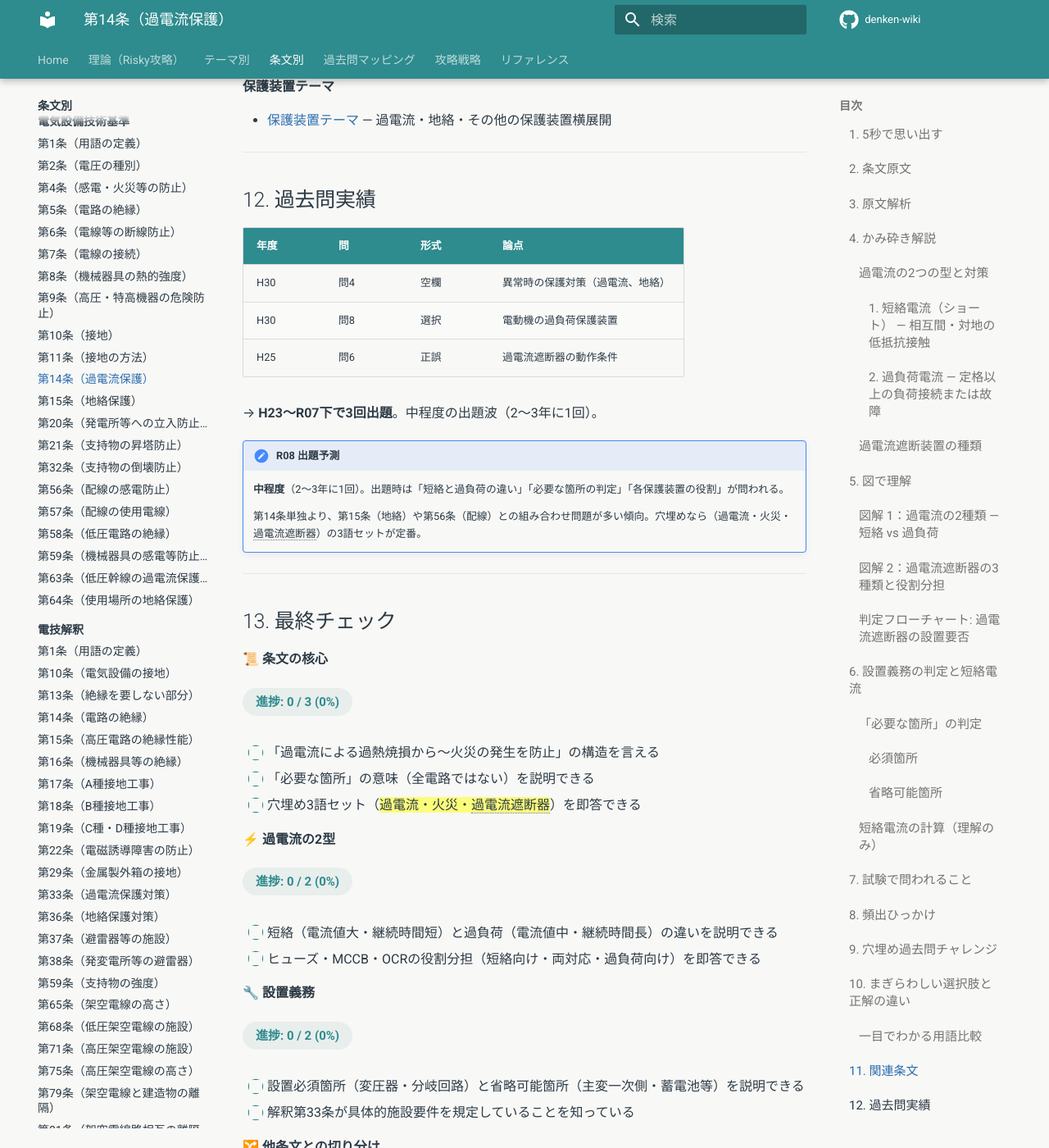
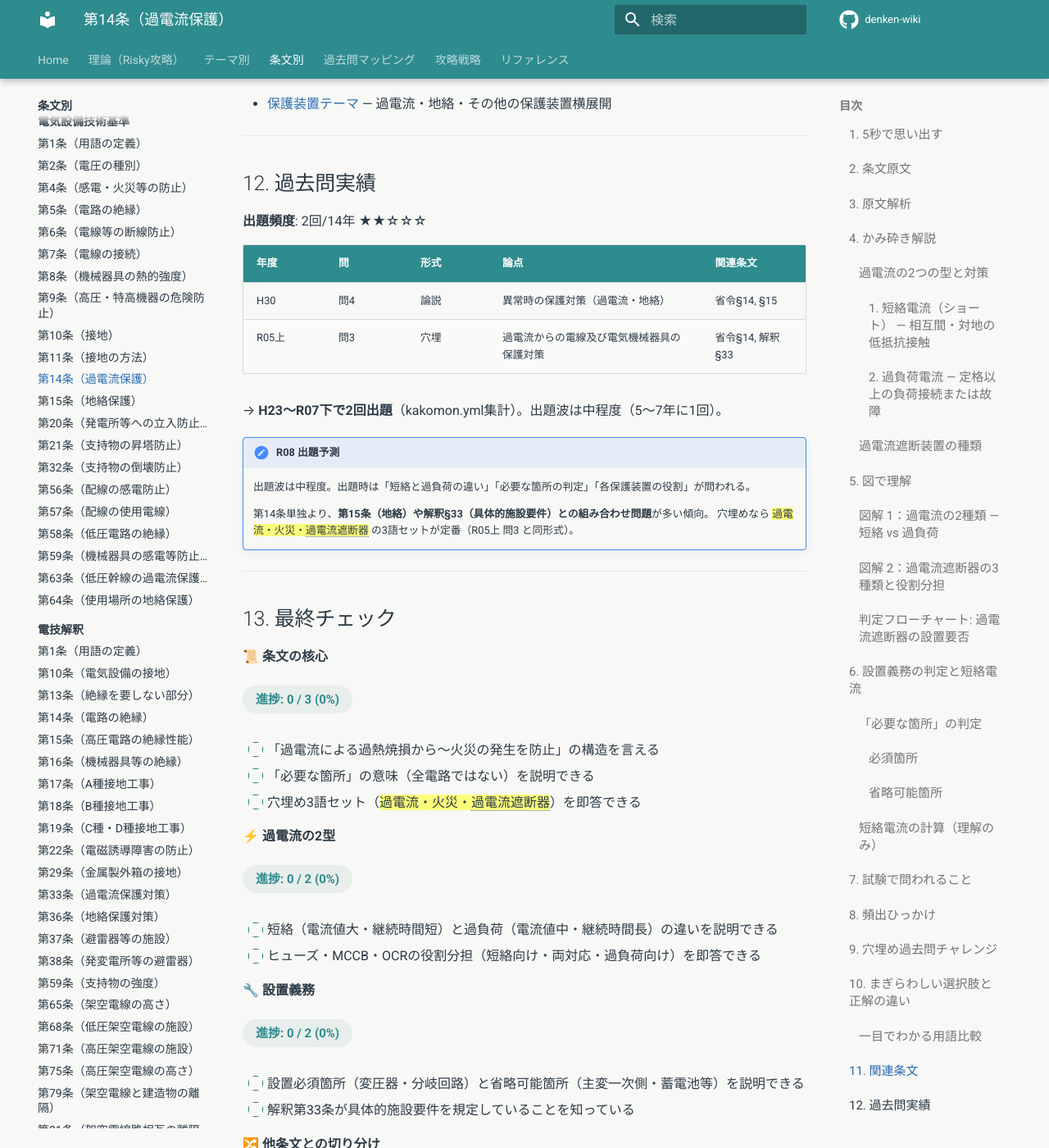
Before and after one commit to kfurufuru/denken-wiki, an MkDocs documentation site: the page built from docs/articles/kijun/14.md, in a window 1280 px wide and 1400 px high, scrolled down 9021 px. Shown: the whole window at 82% size. Built offline with MkDocs 1.6.1 and Material for MkDocs 9.7.7, drawn with Linux system fonts in a browser that asks for light colours; comment, search, counter and statistics services are not loaded; some of the changed text lies outside the part shown.

Commit message:
fix(kijun-11): 出題頻度の矛盾を解消・再発防止スクリプト追加
[原因]
- _data/kakomon.yml では省令§11への登録が0件、接地関連の問題は全て解釈§17に登録
- 本文手書き「5回/14年 ★★★★☆」と inject_frequency_meta.py の自動値「過去14年で出題なし」が矛盾
- handoffが解釈§17の出題実績を省令§11と混同

[修正]
- 11.md: 本文の手書き出題頻度行を削除、過去問テーブルを「解釈§17として登録」と明記
- [要確認]タグを実データ確認後の正値に置換（解釈第17条）
- 試験対策メタの直近出題欄に解釈§17へのリダイレクト誘導
- audit_frequency.py: 自動注入メタのみのページで🔥が★と誤認される偽陽性NGを修正

[再発防止]
- scripts/check_frequency_consistency.py を新規追加
- メタ自動値と手書き値の矛盾を全条文ファイルで検出（kijun/kaishaku/jigyoho/other）
- 検出結果: 全89ファイル中29件の矛盾あり → 並列処理で別途対応

```diff
--- a/docs/articles/kijun/14.md
+++ b/docs/articles/kijun/14.md
@@ -3,11 +3,11 @@
 !!! abstract "📊 試験対策メタ"
     - **出題頻度**: 🔥🔥（過去14年で 2 回出題）
     - **重要度**: B（重要）
-    - **直近出題**:
+    - **直近出題**: R05上 問3（穴埋）
 
-**出題頻度**: 3回/14年 ★★★☆☆
+**出題頻度**: 2回/14年 ★★☆☆☆
 
-> 過電流（短絡＋過負荷）から電線・機器を守り、過熱焼損による火災を防ぐ保護義務。==必要な箇所== に ==過電流遮断器== を施設しなければならない。「すべての電路に必須」は誤りで、危険のない箇所や上位保護がある箇所は省略可という構造を理解する。
+> 過電流（短絡＋過負荷）から電線・機器を守り、過熱焼損による火災を防ぐ保護義務。==必要な箇所== に ==過電流遮断器== を施設しなければならない。「すべての電路に必須」は誤りで、危険のない箇所や上位保護がある箇所は省略可という構造を理解する。穴埋めは ==過電流・火災・過電流遮断器== の3語セットが定番。
 
 | 項目 | 内容 |
 |------|------|
@@ -15,7 +15,6 @@
 | 規定内容 | 必要な箇所への過電流遮断器の施設義務 |
 | 性格 | 保護設計の原則規定（具体的施設要件は解釈に委任） |
 | 委任先 | 解釈第33条（過電流遮断器の施設） |
-| 試験重要度 | 穴埋め定番（==過電流・火災・過電流遮断器==の3語セット） |
 
 ---
 
@@ -369,18 +368,20 @@ $$I_{sc} = \frac{V}{Z_{total}}$$
 
 ## 12. 過去問実績
 
-| 年度 | 問 | 形式 | 論点 |
-|------|-----|------|------|
-| H30 | 問4 | 空欄 | 異常時の保護対策（過電流、地絡） |
-| H30 | 問8 | 選択 | 電動機の過負荷保護装置 |
-| H25 | 問6 | 正誤 | 過電流遮断器の動作条件 |
+**出題頻度**: 2回/14年 ★★☆☆☆
 
-→ **H23〜R07下で3回出題**。中程度の出題波（2〜3年に1回）。
+| 年度 | 問 | 形式 | 論点 | 関連条文 |
+|------|-----|------|------|----------|
+| H30 | 問4 | 論説 | 異常時の保護対策（過電流・地絡） | 省令§14, §15 |
+| R05上 | 問3 | 穴埋 | 過電流からの電線及び電気機械器具の保護対策 | 省令§14, 解釈§33 |
+
+→ **H23〜R07下で2回出題**（kakomon.yml集計）。出題波は中程度（5〜7年に1回）。
 
 !!! note "R08 出題予測"
-    **中程度**（2〜3年に1回）。出題時は「短絡と過負荷の違い」「必要な箇所の判定」「各保護装置の役割」が問われる。
+    出題波は中程度。出題時は「短絡と過負荷の違い」「必要な箇所の判定」「各保護装置の役割」が問われる。
 
-    第14条単独より、第15条（地絡）や第56条（配線）との組み合わせ問題が多い傾向。穴埋めなら（過電流・火災・過電流遮断器）の3語セットが定番。
+    第14条単独より、**第15条（地絡）や解釈§33（具体的施設要件）との組み合わせ問題**が多い傾向。
+    穴埋めなら ==過電流・火災・過電流遮断器== の3語セットが定番（R05上 問3 と同形式）。
 
 ---
 
@@ -409,4 +410,4 @@ $$I_{sc} = \frac{V}{Z_{total}}$$
 
 ---
 
-*最終確認: 2026-05-02 | ステータス: v2.0（5条品質13セクション化） | [バージョニング基準](../../reference/versioning.md)*
+*最終確認: 2026-05-02 | ステータス: v2.1（メタ二重表示解消・過去問実績をkakomon.ymlと同期） | [バージョニング基準](../../reference/versioning.md)*
```
Also changed, not shown: docs/articles/kijun/index.md (+1 -1 lines), 1 other file.
